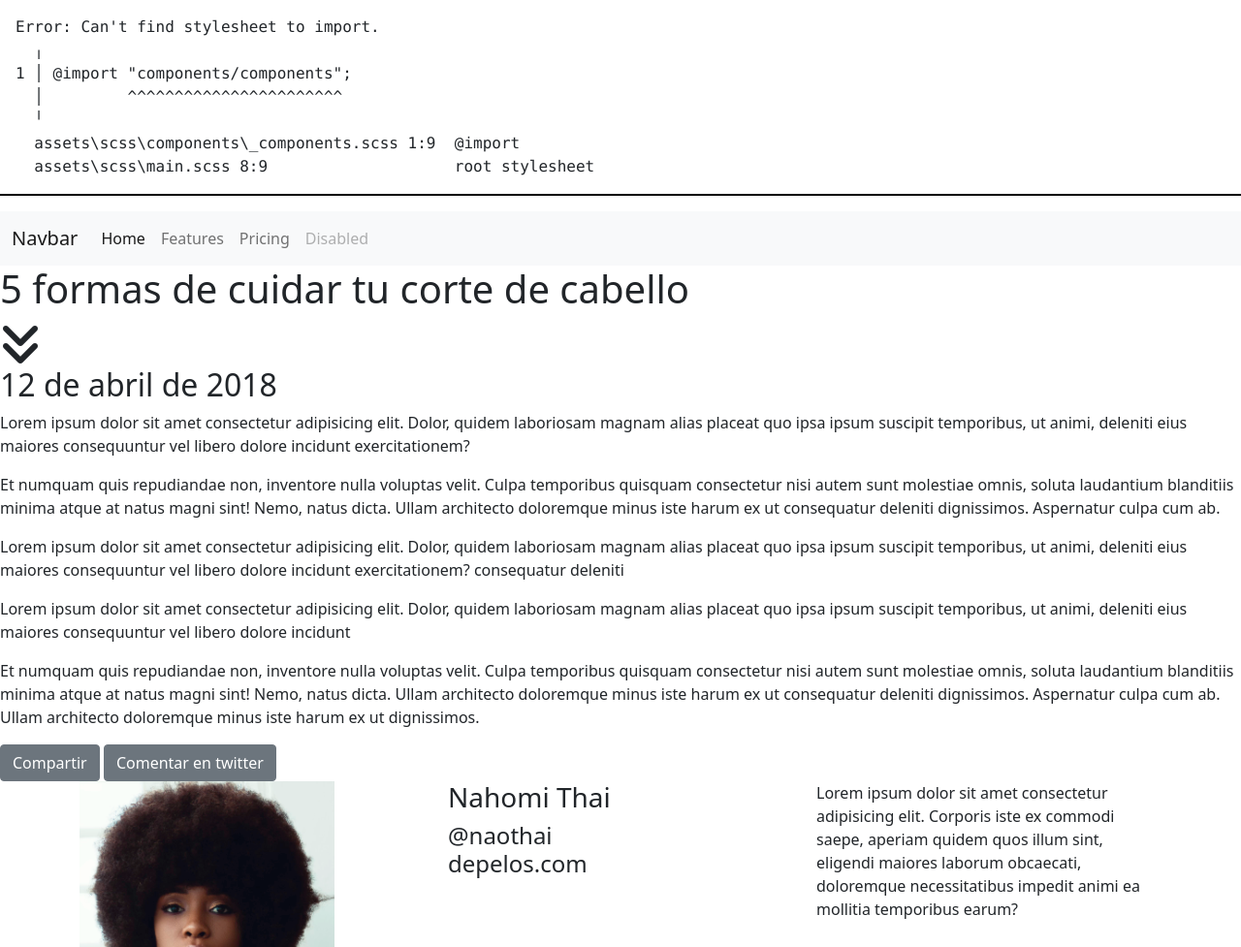
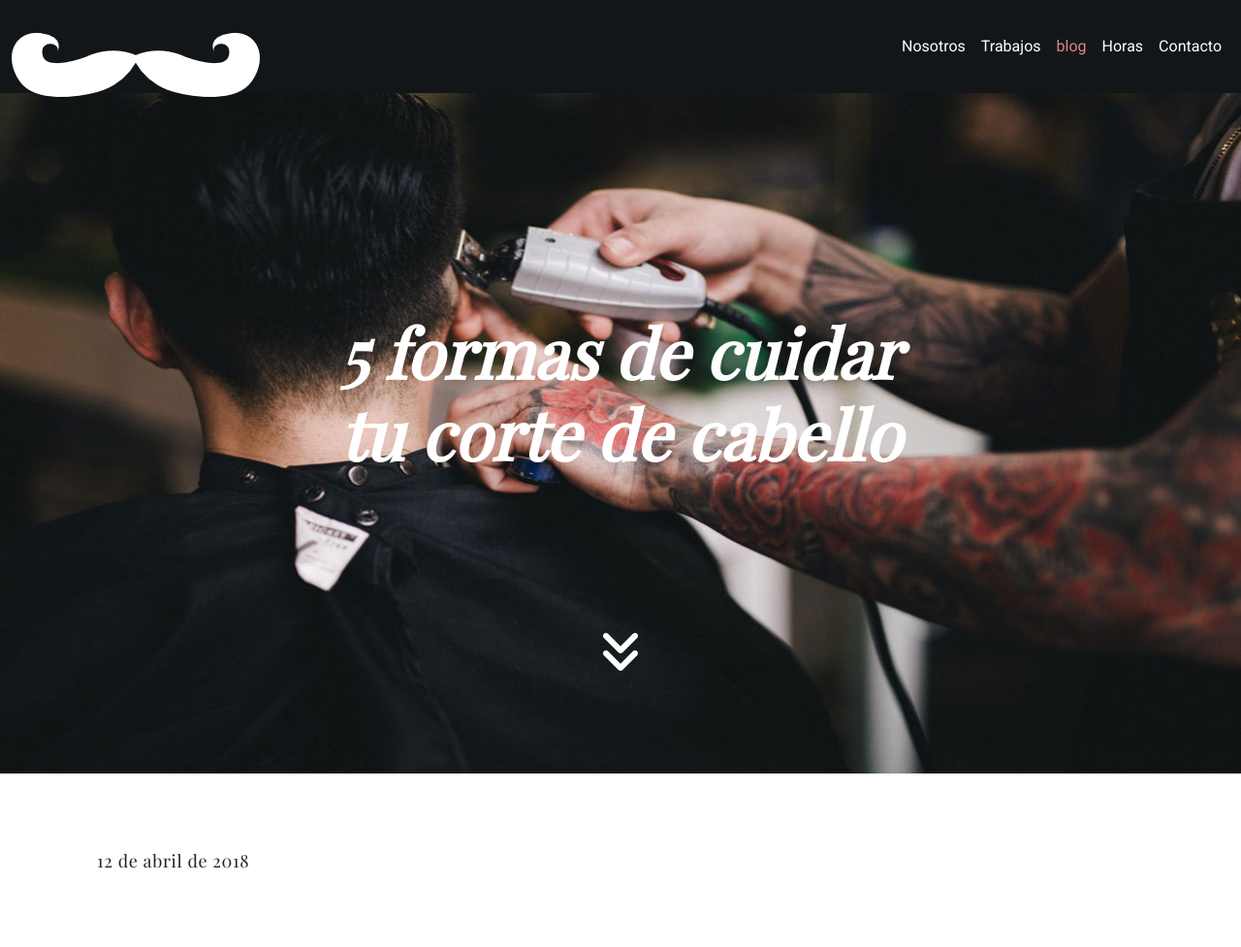
Before and after one commit to milyx/barbershop, a plain HTML site: page index.html in a window 1280 px wide. Shown: the top 977 px of the page at 97% size. Drawn offline with nearby package versions, Linux system fonts and the light colour scheme; a web font is replaced by a local one.

Commit message:
Styles to the navigation menu and content section

```diff
--- /dev/null
+++ b/assets/scss/base/typography.scss
@@ -0,0 +1,5 @@
+body{
+    font-family: "playfair display, serif";
+    font-family: "Roboto", sans-serif;
+
+}
--- a/assets/scss/components/_components.scss
+++ /dev/null
@@ -1,5 +0,0 @@
-@import "components/components";
-@import "components/components";
-@import "components/components";
-@import "components/components";
-@import "components/components";
--- a/assets/scss/layout/_layout.scss
+++ b/assets/scss/layout/_layout.scss
@@ -0,0 +1,49 @@
+.hero-section{
+    background-image: url(../img/post-image.jpg);
+    background-repeat:round;
+    width: 100%;
+    height: 702px;
+    display: flex;
+    flex-direction: column;
+    align-items: center;
+
+    &__title{
+        color: #ffffff;
+        font-family: Playfair Display;
+        font-size: 70px;
+        font-weight: 900;
+        font-style: italic;
+        padding-top: 225px;
+  }
+
+    &__icon{
+        color: #ffffff;
+        padding-top: 150px;
+        padding-bottom: 70px;
+}
+
+}
+.content{
+    padding: 80px 104px 80px 100px;
+    text-align: left;
+    letter-spacing: 0.63px;
+
+
+    &__title{
+        font-family: Playfair Display;
+        font-size: 18px;
+        font-weight: 400;
+        padding-bottom: 74px;
+    }
+
+    &__text{
+        font-family: Roboto;
+        font-size: 16px;
+        font-weight: 300;
+        padding-bottom: 20px;
+    }
+}
+#text-color{
+    color: #D76C69;
+
+}
--- /dev/null
+++ b/assets/scss/layout/header.scss
@@ -0,0 +1,26 @@
+.navbarblog{
+    display: flex;
+    height: 96px;
+    background-color: #121619;
+
+    &__logo{
+        width: 78px;
+        height: 46px;
+        align-items: center;
+        margin-bottom: 24px;
+    }
+}
+.navbar-collapse{
+    justify-content: end;
+
+&__item{
+    color: #ffffff;
+
+}
+
+}
+.active{
+  color: #DE8684;
+  display: block;
+
+}
--- a/assets/scss/main.scss
+++ b/assets/scss/main.scss
@@ -1,20 +1,24 @@
 // Abstract
-@import "abstract/variables";
-@import "abstract/mixins";
-@import "abstract/functions";
+//@import "abstract/variables";
+//@import "abstract/mixins";
+//@import "abstract/functions";
 
 //base
+@import "base/base";
+@import "base/typography";
 @import "base/reset";
-@import "base/base";
 
 //components
-@import "components/components";
+//@import "components/components";
 
 //layout
 @import "layout/layout";
+@import "layout/nav";
+@import "layout/footer";
+@import "layout/header";
+
 
 //pages
-@import "pages/typography.scss";
 @import "pages/pages";
 
 //themes
--- a/index.html
+++ b/index.html
@@ -8,89 +8,99 @@
     <title>BarberShop</title>
     <link href="https://cdn.jsdelivr.net/npm/bootstrap@5.1.3/dist/css/bootstrap.min.css" rel="stylesheet"
         integrity="sha384-1BmE4kWBq78iYhFldvKuhfTAU6auU8tT94WrHftjDbrCEXSU1oBoqyl2QvZ6jIW3" crossorigin="anonymous">
+    <link rel="preconnect" href="https://fonts.googleapis.com">
+    <link rel="preconnect" href="https://fonts.gstatic.com" crossorigin>
+    <link
+        href="https://fonts.googleapis.com/css2?family=Playfair+Display:ital,wght@0,400;1,800;1,900&family=Roboto:wght@300;400&display=swap"
+        rel="stylesheet">
+
     <link rel="stylesheet" href="assets/css/styles.css">
 
 </head>
 
 <body>
-    <!--int nav-->
-    <nav class="navbar navbar-expand-lg navbar-light bg-light">
+    <!--int header-->
+    <header>
+        <nav class="navbar navbar-expand-lg navbarblog">
             <div class="container-fluid">
-            <a class="navbar-brand" href="#">Navbar</a>
+                <a class="navbar-brand navbarblog__logo" href="#"><img src="assets/img/logo.png" alt="logotipo"></a>
                 <button class="navbar-toggler" type="button" data-bs-toggle="collapse" data-bs-target="#navbarNav"
                     aria-controls="navbarNav" aria-expanded="false" aria-label="Toggle navigation">
                     <span class="navbar-toggler-icon"></span>
                 </button>
-            <div class="collapse navbar-collapse" id="navbarNav">
+                <div class="collapse navbar-collapse">
                     <ul class="navbar-nav">
                         <li class="nav-item">
-                        <a class="nav-link active" aria-current="page" href="#">Home</a>
+                            <a class="nav-link navbar-collapse__item" aria-current="page" href="#">Nosotros</a>
                         </li>
                         <li class="nav-item">
-                        <a class="nav-link" href="#">Features</a>
+                            <a class="nav-link navbar-collapse__item" href="#">Trabajos</a>
+                        </li>
+                        <li class="nav-item navbar-collapse__item">
+                            <a class="nav-link active" href="#">blog</a>
                         </li>
                         <li class="nav-item">
-                        <a class="nav-link" href="#">Pricing</a>
+                            <a class="nav-link navbar-collapse__item" aria-current="page" href="#">Horas</a>
                         </li>
                         <li class="nav-item">
-                        <a class="nav-link disabled">Disabled</a>
+                            <a class="nav-link navbar-collapse__item" href="#">Contacto</a>
                         </li>
                     </ul>
                 </div>
             </div>
         </nav>
-    <!--end nav-->
-
-    <!--init header-->
-    <header>
-        <h1>5 formas de cuidar tu corte de cabello</h1>
-        <i class="fas fa-angle-double-down fa-3x"></i>
     </header>
     <!--end header-->
 
+    <!--init section img-->
+    <section class="hero-section">
+        <h1 class="hero-section__title">5 formas de cuidar<br>tu corte de cabello</h1>
+        <i class="fas fa-angle-double-down fa-3x hero-section__icon"></i>
+    </section>
+    <!--end section img-->
+
     <!--init article-->
-    <article>
-        <h2>12 de abril de 2018</h2>
-        <p>
+    <article class="content">
+        <h2 class="content__title">12 de abril de 2018</h2>
+        <p class="content__text">
             Lorem ipsum dolor sit amet consectetur adipisicing elit. Dolor, quidem laboriosam magnam alias placeat quo
             ipsa ipsum suscipit temporibus, ut animi, deleniti eius maiores consequuntur vel libero dolore incidunt
             exercitationem?
         </p>
-        <p>
+        <p class="content__text">
             Et numquam quis repudiandae non, inventore nulla voluptas velit. Culpa temporibus quisquam consectetur nisi
             autem sunt molestiae omnis, soluta laudantium blanditiis minima atque at natus magni sint! Nemo, natus
             dicta. Ullam architecto doloremque minus iste harum ex ut consequatur deleniti dignissimos. Aspernatur culpa
             cum ab.
         </p>
-        <p>
+        <p class="content__text">
             Lorem ipsum dolor sit amet consectetur adipisicing elit. Dolor, quidem laboriosam magnam alias placeat quo
             ipsa ipsum suscipit temporibus, ut animi, deleniti eius maiores consequuntur vel libero dolore incidunt
             exercitationem? consequatur deleniti
         </p>
-        <p>
+        <p class="content__text">
             Lorem ipsum dolor sit amet consectetur adipisicing elit. Dolor, quidem laboriosam magnam alias placeat quo
             ipsa ipsum suscipit temporibus, ut animi, deleniti eius maiores consequuntur vel libero dolore incidunt
         </p>
-        <p>
-            Et numquam quis repudiandae non, inventore nulla voluptas velit. Culpa temporibus quisquam consectetur nisi
-            autem sunt molestiae omnis, soluta laudantium blanditiis minima atque at natus magni sint! Nemo, natus
-            dicta. Ullam architecto doloremque minus iste harum ex ut consequatur deleniti dignissimos. Aspernatur culpa
-            cum ab. Ullam architecto doloremque minus iste harum ex ut dignissimos.
+        <p class="content__text">
+            Fusce in eros purus. Fusce volutpat nisi purus, ac vehicula ipsum sollicitudin in. Praesent ultrices
+            semper massa, eu pellentesque purus vehicula non. <strong id="text-color">Praesent tincidunt convallis</strong> ipsum, quis convallis metus.
+            Vivamus ac gravida lectus, eget ultricies nunc. Interdum et malesuada fames ac ante ipsum primis in
+            faucibus. Nullam tristique pulvinar est at tristique. Vestibulum non blandit ex. Suspendisse ipsum justo,
+            feugiat eu feugiat et, condimentum sit amet ipsum. Pellentesque eu vulputate dolor. Aliquam pretium arcu nec
+            aliquet varius.
         </p>
 
         <div class="d-grid gap-2 d-md-block">
             <button class="btn btn-secondary" type="button">Compartir</button>
             <button class="btn btn-secondary" type="button">Comentar en twitter</button>
         </div>
-
-
     </article>
     <!--end article-->
 
 
     <!--init autor section -->
     <section class="container">
-
         <div class="row">
             <div class="col">
                 <img src="assets/img/naomi-thai.png" alt="img-naomi">
@@ -138,5 +148,4 @@
     <script src="assets/js/index.js"></script>
 </body>
 
-
 </html>
```
Also changed, not shown: assets/css/styles.css, assets/scss/layout/_footer.scss (added), assets/scss/layout/_nav.scss (added), assets/scss/pages/typography.scss (deleted), 1 other file. Lines whose indentation alone changed are shown as unchanged.
